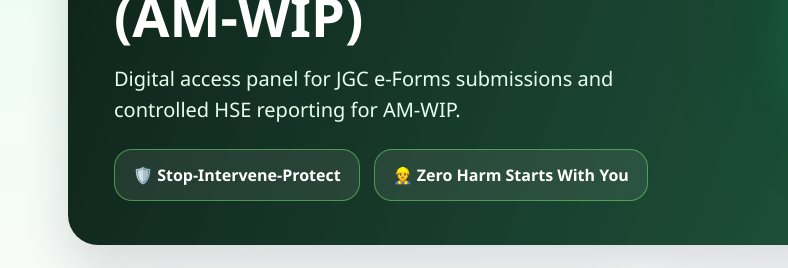
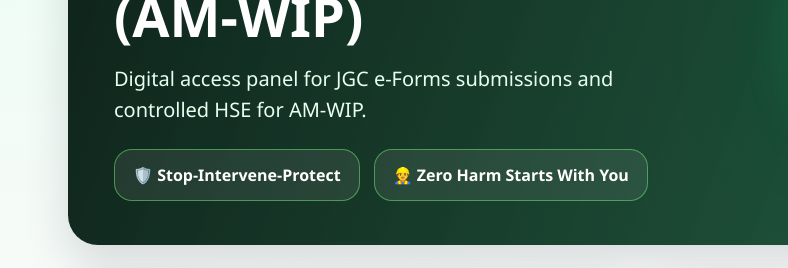
Before and after one commit to farifaraz/JGC-AM-WIP-HSE-e-Reporting, a website: page index.html in a window 1280 px wide. Shown: the part 296-564 px from the top of the page, 0-788 px from the left. Drawn offline with Linux system fonts and the light colour scheme.

Commit message:
Update index.html

```diff
--- a/index.html
+++ b/index.html
@@ -54,7 +54,7 @@
     <div class="hero-inner">
       <div>
         <h2>Welcome to<br><span>JGC e-Platform</span><br>(AM-WIP)</h2>
-        <p>Digital access panel for JGC e-Forms submissions and controlled HSE reporting for AM-WIP.</p>
+        <p>Digital access panel for JGC e-Forms submissions and controlled HSE for AM-WIP.</p>
         <div class="chips"><div class="chip">🛡️ Stop-Intervene-Protect</div><div class="chip">👷 Zero Harm Starts With You</div></div>
       </div>
       <img class="hero-logo" src="logo.webp" alt="JGC HSE Logo">
```
